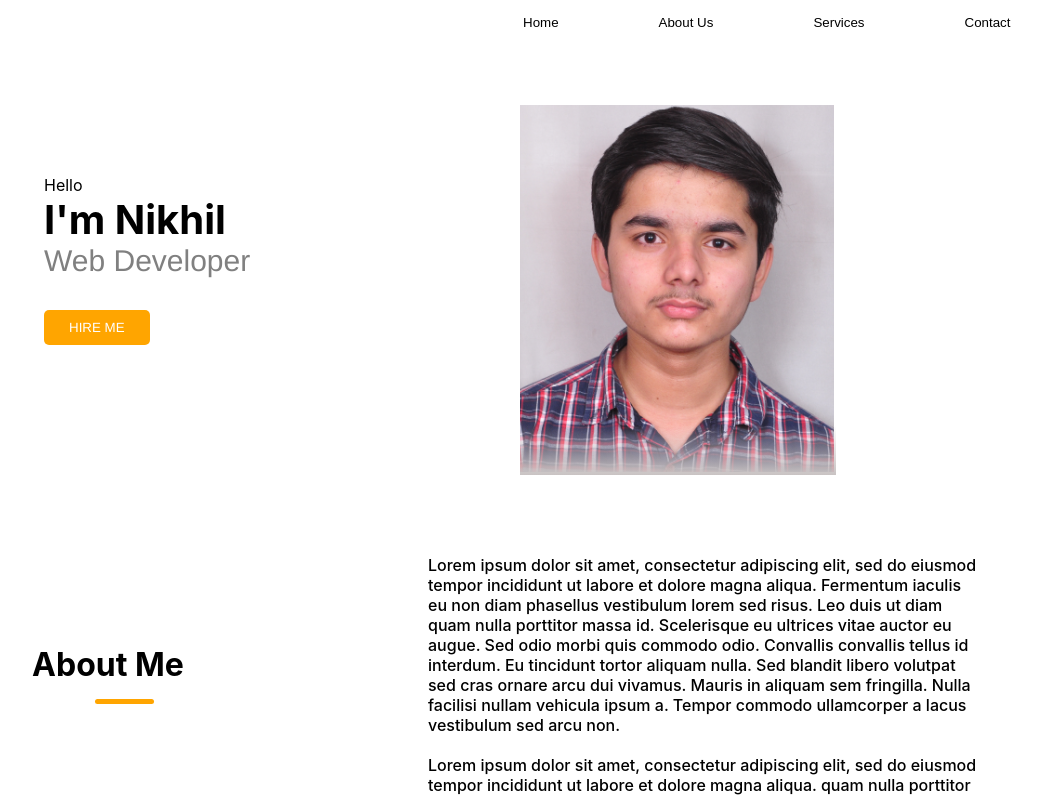
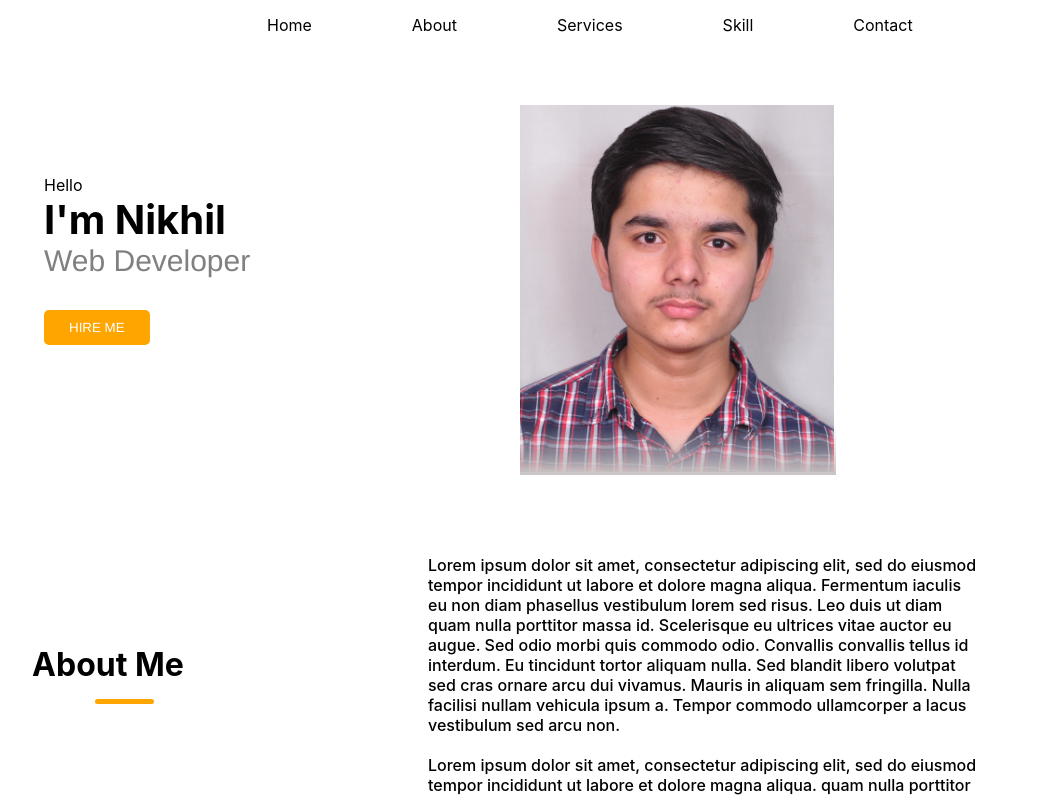
Before and after one commit to nik9599/portfolio, a React (Create React App) app: page / in a window 1280 px wide. Shown: the top 797 px of the page, without its empty margins (212-1252 px from the left). Built offline with nearby package versions, Linux system fonts and the light colour scheme.

Commit message:
new file

```diff
--- a/src/App.css
+++ b/src/App.css
@@ -11,28 +11,32 @@ nav {
 
 .Navlogo {
   background-color: white;
-  width: 50%;
+  width: 30%;
 }
 
 .Navbutton {
   background-color: white;
-  width: 50%;
+  width: 70%;
   display: flex;
   position: relative;
   margin-top: 10px;
   height: 25px;
 }
-
-.Navbutton button {
+ul{
+  display: flex;
+}
+.Navbutton li {
   border: none;
-  /* padding: 10px; */
   padding: 5px;
-  /* box-shadow: 4px 5px 6px rgb(216, 215, 215); */
   display: flex;
   margin-left: 90px;
   background: none;
   border-radius: 10px;
-  /* border: 1px solid black; */
+}
+
+.link{
+  text-decoration:none ;
+  display: inline;
 }
 
 .home:hover {
@@ -158,9 +162,9 @@ nav {
    }
 
    .Navlogo{
-      width: 40%;
+      width: 20%;
    }
    .Navbutton{
-    width: 60%;
+    width: 80%;
    }
 }
--- a/src/App.js
+++ b/src/App.js
@@ -1,10 +1,23 @@
 import './App.css';
-import Skill from'./pages/Skill.js';
+import Skill from './pages/Skill.js';
 import Foot from './pages/Footer.js';
-import About from'./pages/About.js';
-import Service from'./pages/Service';
+import About from './pages/About.js';
+import Service from './pages/Service';
+import {useRef} from "react";
 
 function App() {
+    const Services = useRef(null);
+    const home = useRef(null);
+    const contact = useRef(null);
+    const skill = useRef(null);
+    const about = useRef(null);
+    const Scroll = (elementRef) => {
+        window.scrollTo({
+            top: elementRef.current.offsetTop,
+            behavior: 'smooth',
+        });
+    };
+
     return (
         <div className="main">
             <nav>
@@ -12,13 +25,17 @@ function App() {
 
                 </div>
                 <div className="Navbutton">
-          <button className='home' id='home' onClick="about" >Home</button>
-          <button className='about' >About Us</button>
-          <button className='services' >Services</button>
-          <button className='contact' >Contact</button>
+                    <ul>
+                        <li onClick={() => Scroll(home)} className='home link' id='home'>Home</li>
+                        <li onClick={() => Scroll(about)} className='contact link'>About</li>
+                        <li onClick={() => Scroll(Services)} className='services link'>Services</li>
+                        <li onClick={() => Scroll(skill)} className='about link '>Skill</li>
+                        <li onClick={() => Scroll(contact)} className='contact link'>Contact</li>
+
+                    </ul>
                 </div>
             </nav>
-      <section className="FirstSection">
+            <section ref={home} className="FirstSection">
 
                 <div className="top-left">
 
@@ -55,15 +72,21 @@ function App() {
 
             </section>
 
+            <div ref={about}>
+                <About/>
+            </div>
 
-      <About id="about"/>
+            <div ref={Services}>
+                <Service/>
+            </div>
 
+            <div ref={skill}>
+                <Skill/>
+            </div>
 
-      <Service/>
-
-     <Skill/>
-
-     <Foot/>
+            <div ref={contact}>
+                <Foot id="contact"/>
+            </div>
 
         </div>
     );
```
Lines whose indentation alone changed are shown as unchanged.
